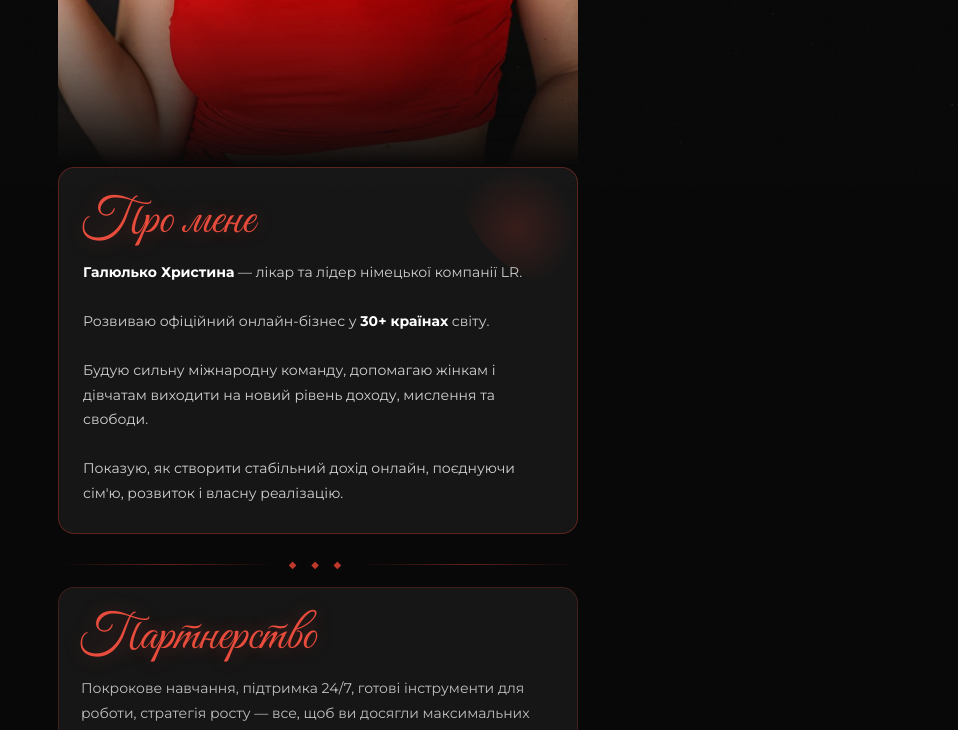
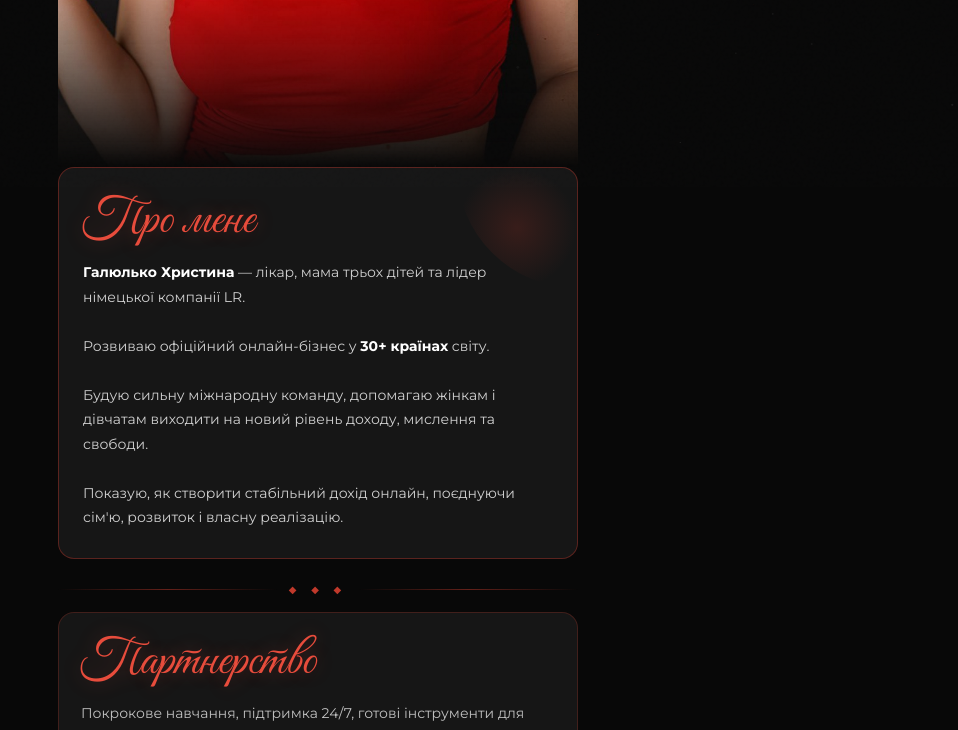
Before and after one commit to dkarakonstantin23-max/Christina, a plain HTML site: page index.html in a window 1280 px wide. Shown: the part 613-1343 px from the top of the page, without its empty margins (322-1280 px from the left). Drawn offline with nearby package versions, Linux system fonts and the light colour scheme.

Commit message:
Update personal description in multiple languages

```diff
--- a/index.html
+++ b/index.html
@@ -102,9 +102,9 @@
     <div class="about-block fade-in">
         <div class="section-title" data-uk="Про мене" data-fr="À propos">Про мене</div>
         <p class="about-text"
-           data-uk="&lt;strong&gt;Галюлько Христина&lt;/strong&gt; — лікар та лідер німецької компанії LR.&lt;br&gt;&lt;br&gt;Розвиваю офіційний онлайн-бізнес у &lt;strong&gt;30+ країнах&lt;/strong&gt; світу.&lt;br&gt;&lt;br&gt;Будую сильну міжнародну команду, допомагаю жінкам і дівчатам виходити на новий рівень доходу, мислення та свободи.&lt;br&gt;&lt;br&gt;Показую, як створити стабільний дохід онлайн, поєднуючи сім'ю, розвиток і власну реалізацію."
-           data-fr="&lt;strong&gt;Khrystyna Halyulko&lt;/strong&gt; — médecin et leader de la société allemande LR.&lt;br&gt;&lt;br&gt;Je développe une activité en ligne officielle dans &lt;strong&gt;30+ pays&lt;/strong&gt; du monde.&lt;br&gt;&lt;br&gt;Je construis une équipe internationale solide et j'aide les femmes à atteindre un nouveau niveau de revenus, de réflexion et de liberté.&lt;br&gt;&lt;br&gt;Je montre comment créer un revenu stable en ligne, en combinant famille, développement et épanouissement personnel.">
-            <strong>Галюлько Христина</strong> — лікар та лідер німецької компанії LR.<br><br>Розвиваю офіційний онлайн-бізнес у <strong>30+ країнах</strong> світу.<br><br>Будую сильну міжнародну команду, допомагаю жінкам і дівчатам виходити на новий рівень доходу, мислення та свободи.<br><br>Показую, як створити стабільний дохід онлайн, поєднуючи сім'ю, розвиток і власну реалізацію.
+           data-uk="&lt;strong&gt;Галюлько Христина&lt;/strong&gt; — лікар, мама трьох дітей та лідер німецької компанії LR.&lt;br&gt;&lt;br&gt;Розвиваю офіційний онлайн-бізнес у &lt;strong&gt;30+ країнах&lt;/strong&gt; світу.&lt;br&gt;&lt;br&gt;Будую сильну міжнародну команду, допомагаю жінкам і дівчатам виходити на новий рівень доходу, мислення та свободи.&lt;br&gt;&lt;br&gt;Показую, як створити стабільний дохід онлайн, поєднуючи сім'ю, розвиток і власну реалізацію."
+           data-fr="&lt;strong&gt;Khrystyna Halyulko&lt;/strong&gt; — médecin, maman de trois enfants et leader de la société allemande LR.&lt;br&gt;&lt;br&gt;Je développe une activité en ligne officielle dans &lt;strong&gt;30+ pays&lt;/strong&gt; du monde.&lt;br&gt;&lt;br&gt;Je construis une équipe internationale solide et j'aide les femmes à atteindre un nouveau niveau de revenus, de réflexion et de liberté.&lt;br&gt;&lt;br&gt;Je montre comment créer un revenu stable en ligne, en combinant famille, développement et épanouissement personnel.">
+            <strong>Галюлько Христина</strong> — лікар, мама трьох дітей та лідер німецької компанії LR.<br><br>Розвиваю офіційний онлайн-бізнес у <strong>30+ країнах</strong> світу.<br><br>Будую сильну міжнародну команду, допомагаю жінкам і дівчатам виходити на новий рівень доходу, мислення та свободи.<br><br>Показую, як створити стабільний дохід онлайн, поєднуючи сім'ю, розвиток і власну реалізацію.
         </p>
     </div>
 
```
